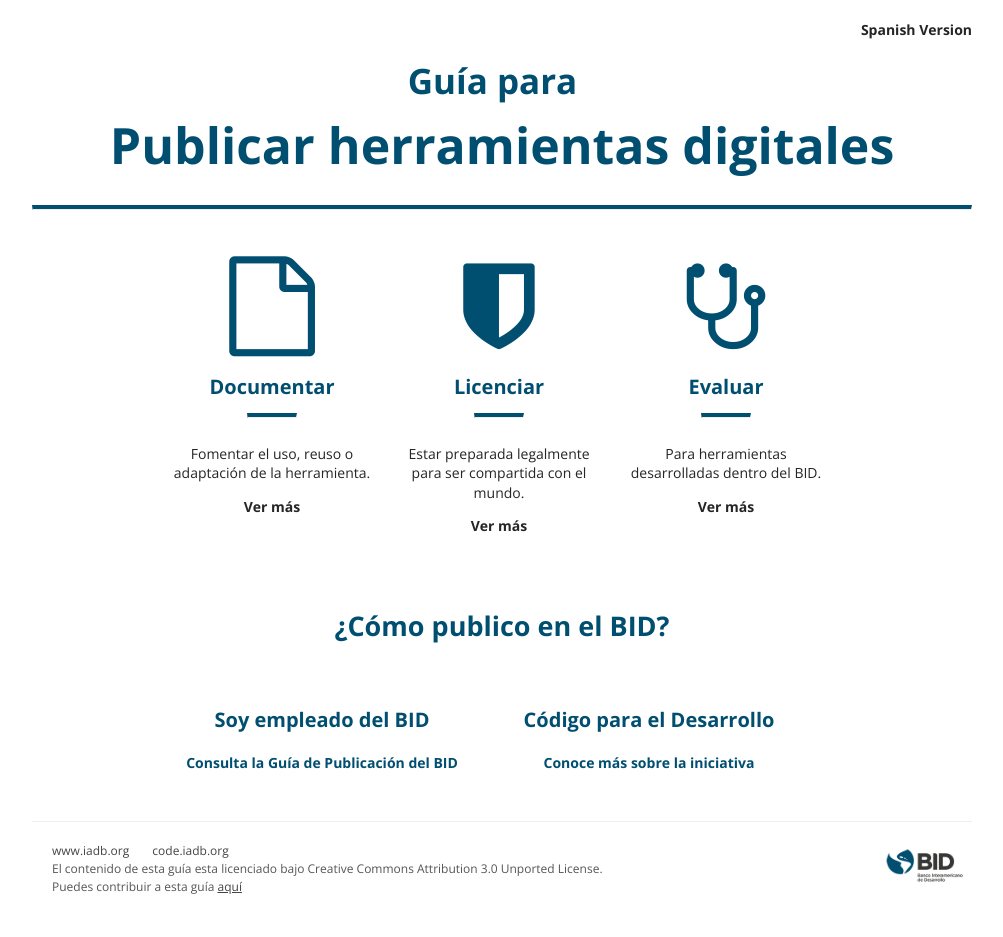
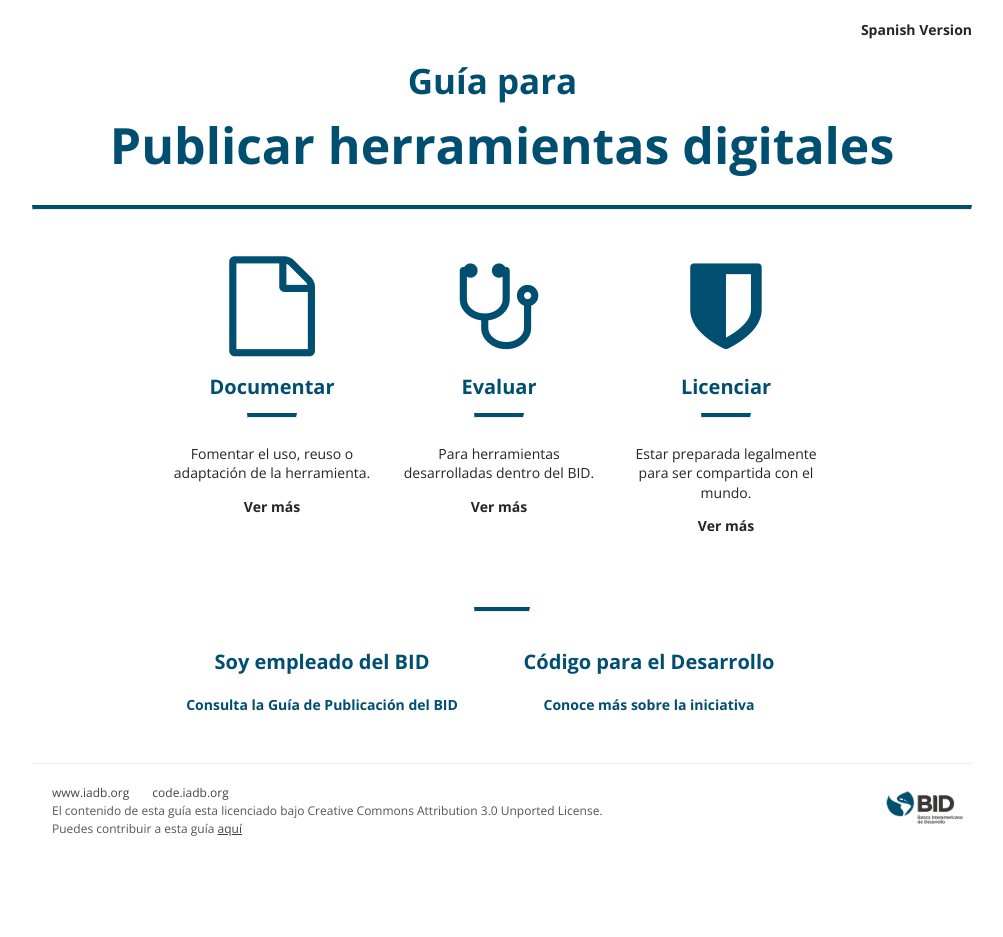
Before and after one commit to EL-BID/guia-de-publicacion, a Jekyll site: the page built from en/index.html, in a window 1280 px wide. Shown: the whole page, without its empty margins (138-1141 px from the left). Built offline with Jekyll 4.4.1, drawn with Linux system fonts in a browser that asks for light colours; after the commit the page ends 900 px from its top, so only the background shows below that.

Commit message:
cambio posicion

```diff
--- a/en/index.html
+++ b/en/index.html
@@ -36,6 +36,23 @@
 
   </li>
 
+
+  <li class="whatever">
+    <a href="../documents/en/evaluacion/">
+      <div class="icon">
+        <span><i class="fa fa-stethoscope" aria-hidden="true"></i></span>
+      </div>
+      <h3>Evaluar</h3>
+      <div class="triptych-div">
+        <hr/>
+      </div>
+    </a>
+    <p>
+      Para herramientas desarrolladas dentro del BID.
+    </p>
+    <p>
+      <a href="../documents/en/evaluacion/">Ver más</a> </p>
+  </li>
   <li class="whatever">
     <a href="../documents/en/licenciamiento/">
       <div class="icon">
@@ -52,26 +69,15 @@
     <p>
       <a href="../documents/en/licenciamiento/">Ver más</a> </p>
   </li>
-  <li class="whatever">
-    <a href="../documents/en/evaluacion/">
-      <div class="icon">
-        <span><i class="fa fa-stethoscope" aria-hidden="true"></i></span>
+</ul>
+<div class="triptych-div bottom" style="
+    width: 6%;
+    margin-top: 30px;
+    margin-bottom: 29px;
+">
+        <hr>
       </div>
-      <h3>Evaluar</h3>
-      <div class="triptych-div">
-        <hr/>
-      </div>
-    </a>
-    <p>
-      Para herramientas desarrolladas dentro del BID.
-    </p>
-    <p>
-      <a href="../documents/en/evaluacion/">Ver más</a> </p>
-  </li>
-</ul>
-<h2>
-  ¿Cómo publico en el BID?
-</h2>
+
 <ul class="dualych see-more clearfix">
   <li>
 
```
